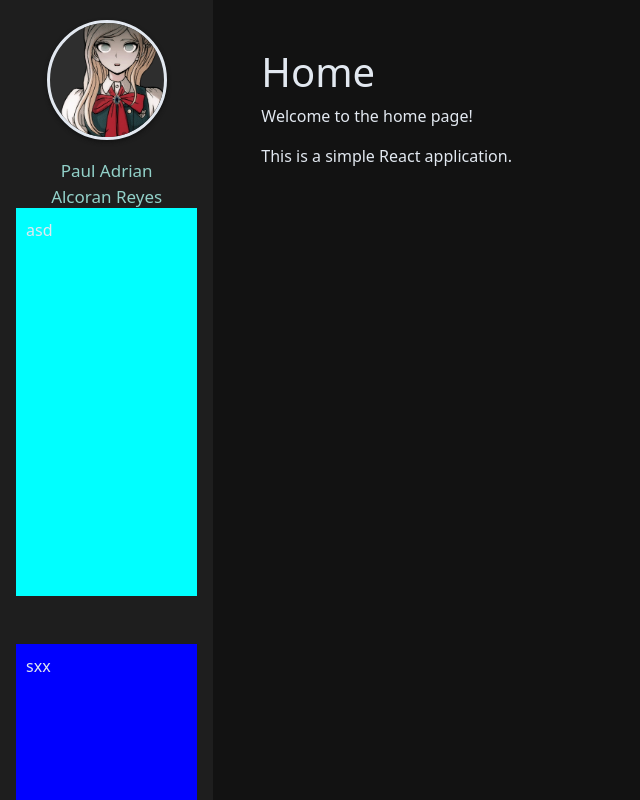
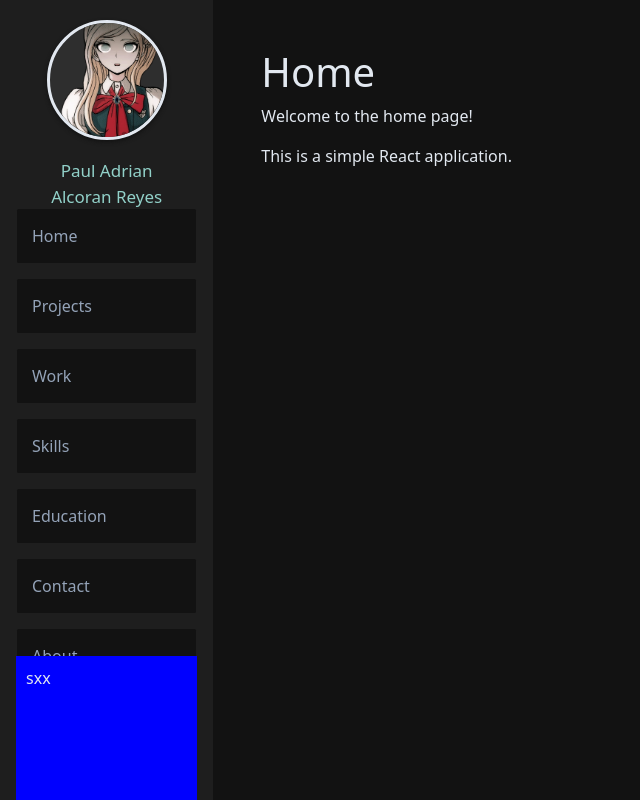
Before and after one commit to alcoranpaul/portfolio-pangalawa, a React (Vite) app: page / in a window 1280 px wide. Shown: the whole page, without its empty margins (0-640 px from the left). Built offline with nearby package versions, Linux system fonts and the light colour scheme.

Commit message:
Implemented functional links for side bar.

```diff
--- /dev/null
+++ b/src/routes/sidebar/navigation/item/navigation_item.component.tsx
@@ -0,0 +1,20 @@
+import { Fragment, ReactElement } from "react";
+import { Link } from "react-router-dom";
+import './navigation_item.style.css';
+
+function NavigationItem({ title, linkTo }: { title: string;  linkTo: string}) : ReactElement {
+
+    const capitalizeFirstLetter = (str: string): string => {
+        return str.charAt(0).toUpperCase() + str.slice(1).toLowerCase();
+    };
+
+    return(
+        <Fragment>
+            <Link to= {`${linkTo.toLowerCase()}`} className="navigation_item">
+                {capitalizeFirstLetter(title)}
+            </Link>
+        </Fragment>
+    )
+}
+
+export default NavigationItem;
--- /dev/null
+++ b/src/routes/sidebar/navigation/item/navigation_item.style.css
@@ -0,0 +1,17 @@
+.navigation_item{
+    background-color: var(--color-bg-primary);
+    color: var(--color-text-secondary);
+    width: 100%;
+    padding: 15px;
+    border-radius: 0.1rem;
+    transition: transform 0.2s, border-radius 0.6s, background-color 0.2s, color 0.2s, letter-spacing 0.35s;
+}
+
+.navigation_item:hover{
+    background-color: #070606;
+    color: var(--color-accent-secondary);
+    border-radius: 1.5rem;
+    font-weight: 900;
+    letter-spacing: 0.3em;
+
+}
--- /dev/null
+++ b/src/routes/sidebar/navigation/navigation.component.tsx
@@ -0,0 +1,35 @@
+import { Fragment, ReactElement } from "react";
+import { Stack } from "react-bootstrap";
+import NavigationItem from "./item/navigation_item.component";
+import './navigation.style.css';
+
+
+function Navigation(): ReactElement {
+    const navigationItems = [
+        ['Home', ''],
+        ['Projects', 'projects'],
+        ['Work', 'work'],
+        ['Skills', 'skills'],
+        ['Education', 'education'],
+        ['Contact', 'contact'],
+        ['About', 'about'],
+    ];
+
+    const renderNavigationItems = (): ReactElement[] => {
+        const elements: ReactElement[] = [];
+        for (let i = 0; i < navigationItems.length; i++) {
+            elements.push(<NavigationItem key={i} title={navigationItems[i][0]} linkTo={navigationItems[i][1]} />);
+        }
+        return elements;
+    };
+
+    return (
+        <Fragment>
+            <Stack gap={3}>
+                {renderNavigationItems()}
+            </Stack>
+        </Fragment>
+    );
+}
+
+export default Navigation;
--- a/src/routes/sidebar/sidebar.component.tsx
+++ b/src/routes/sidebar/sidebar.component.tsx
@@ -1,15 +1,18 @@
-import { ReactElement } from 'react'
+import { Fragment, ReactElement } from 'react'
 import { Stack } from 'react-bootstrap'
 import ImageBanner from './image-banner/image_banner.component'
+import Navigation from './navigation/navigation.component'
 import './sidebar.style.css'
 
 function Sidebar() : ReactElement {
     return(
-    <Stack gap={5} className='sidebar_stack'>
-        <div className='image_banner'><ImageBanner/></div>
-        <div className='navigation'>asd</div>
-        <div className='social_links'>sxx</div>
-    </Stack>
+        <Fragment>
+            <Stack gap={5} className='sidebar_stack'>
+                <div className='image_banner'><ImageBanner/></div>
+                <div className='navigation'><Navigation/></div>
+                <div className='social_links'>sxx</div>
+            </Stack>
+        </Fragment>
     )
 }
 
--- a/src/routes/sidebar/sidebar.style.css
+++ b/src/routes/sidebar/sidebar.style.css
@@ -10,10 +10,10 @@
 }
 
 .navigation {
-    background-color: aqua;
+    /* background-color: aqua; */
     width: 100%;
     height: 50%;
-    padding: 10px
+    padding: 1px
 }
 
 .social_links {
```
Also changed, not shown: src/routes/sidebar/navigation/navigation.style.css (added).
